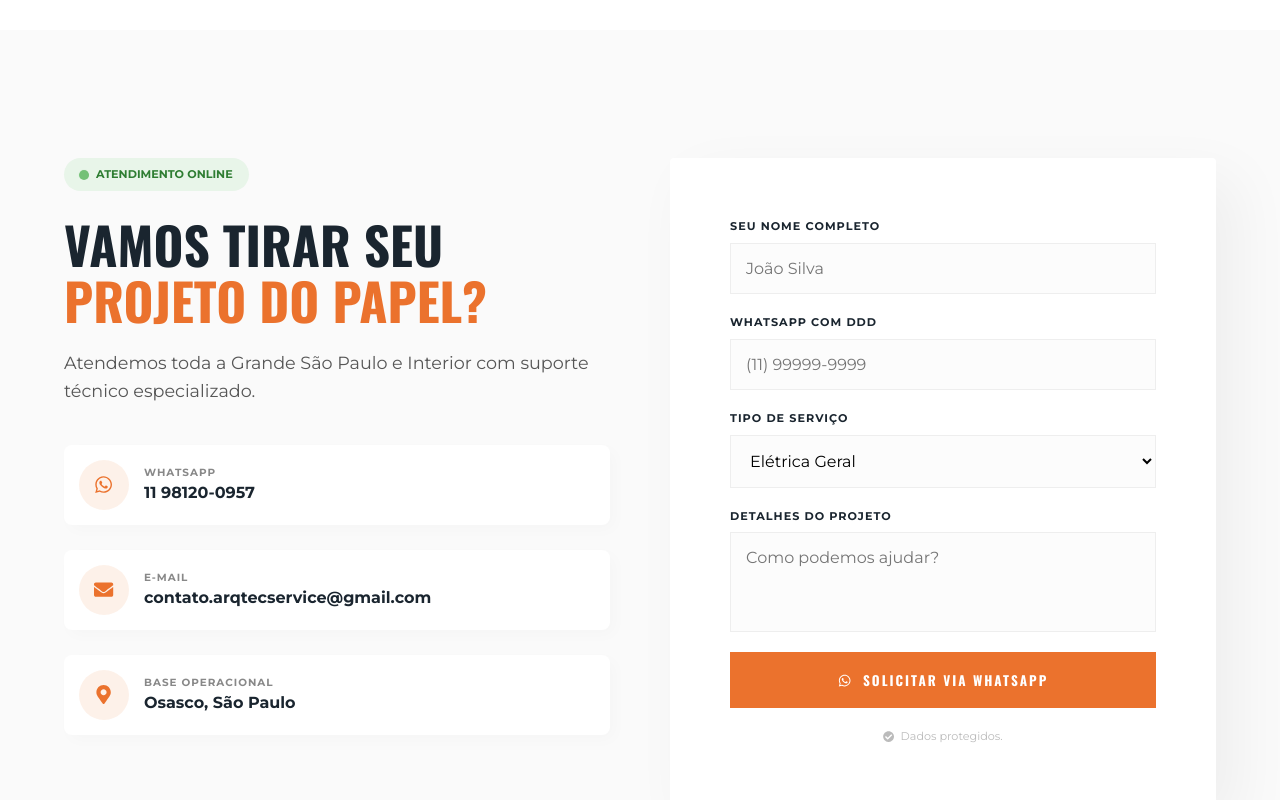
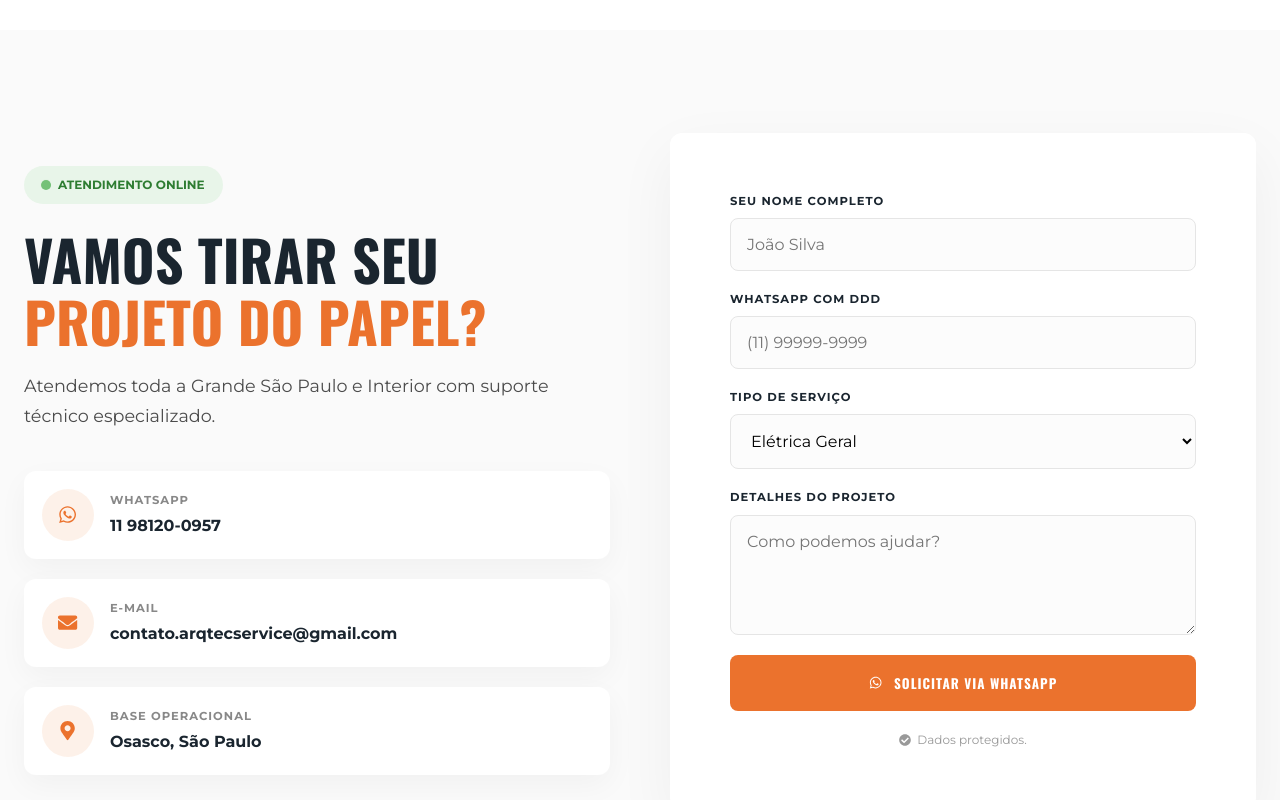
Before and after one commit to matheusedivaldo/arqtecservice, a React (Vite) app: page / in a window 1280 px wide. Shown: the part 8920-9720 px from the top of the page. Built offline with nearby package versions, Linux system fonts and the light colour scheme.

Commit message:
Corrige footer

```diff
--- a/src/components/Contact/Contact.module.css
+++ b/src/components/Contact/Contact.module.css
@@ -1,23 +1,23 @@
 .contact {
-  padding: clamp(60px, 10vw, 140px) 0;
-  background-color: #fafafa;
+  padding: clamp(60px, 8vw, 120px) 0;
+  background: #fafafa;
   overflow: hidden;
 }
 
 .container {
+  width: 100%;
   max-width: 1400px;
   margin: 0 auto;
-  padding: 0 5%;
+  padding: 0 24px;
 }
 
 .contentGrid {
   display: grid;
-  grid-template-columns: 1fr 1fr;
+  grid-template-columns: repeat(2, minmax(0, 1fr));
   gap: 60px;
-  align-items: flex-start;
+  align-items: center;
 }
 
-/* INFO SIDE */
 .infoSide {
   opacity: 0;
   transform: translateX(-40px);
@@ -33,20 +33,21 @@
   display: inline-flex;
   align-items: center;
   gap: 8px;
-  background-color: #e8f5e9;
+  background: #e8f5e9;
   color: #2e7d32;
-  padding: 8px 16px;
-  border-radius: 50px;
-  font-size: 0.7rem;
+  padding: 10px 18px;
+  border-radius: 999px;
+  font-size: 0.75rem;
   font-weight: 800;
   text-transform: uppercase;
-  margin-bottom: 25px;
+  margin-bottom: 24px;
+  flex-wrap: wrap;
 }
 
 .dot {
   width: 8px;
   height: 8px;
-  background-color: #4caf50;
+  background: #4caf50;
   border-radius: 50%;
   animation: pulse 1.5s infinite;
 }
@@ -56,10 +57,12 @@
     transform: scale(1);
     opacity: 1;
   }
+
   50% {
     transform: scale(1.4);
     opacity: 0.6;
   }
+
   100% {
     transform: scale(1);
     opacity: 1;
@@ -68,11 +71,12 @@
 
 .title {
   font-family: var(--font-secondary);
-  font-size: clamp(2rem, 5vw, 3.2rem);
+  font-size: clamp(2rem, 5vw, 3.5rem);
+  line-height: 1.1;
+  text-transform: uppercase;
   color: var(--color-secondary);
-  text-transform: uppercase;
-  line-height: 1.1;
   margin-bottom: 20px;
+  word-break: break-word;
 }
 
 .title span {
@@ -80,31 +84,34 @@
 }
 
 .subtitle {
-  font-size: 1.1rem;
+  font-size: clamp(1rem, 2vw, 1.1rem);
+  line-height: 1.7;
   color: var(--color-text);
+  opacity: 0.85;
   margin-bottom: 40px;
-  line-height: 1.6;
-  opacity: 0.8;
+  max-width: 550px;
 }
 
 .infoCards {
   display: grid;
-  gap: 25px;
+  gap: 20px;
 }
 
 .infoCard {
   display: flex;
   align-items: center;
-  gap: 15px;
+  gap: 16px;
+  padding: 18px;
   background: #fff;
-  padding: 15px;
-  border-radius: 8px;
-  box-shadow: 5px 5px 15px rgba(0, 0, 0, 0.02);
+  border-radius: 12px;
+  box-shadow: 0 10px 30px rgba(0, 0, 0, 0.04);
+  width: 100%;
 }
 
 .iconCircle {
-  width: 50px;
-  height: 50px;
+  width: 52px;
+  height: 52px;
+  min-width: 52px;
   background: rgba(235, 114, 45, 0.1);
   color: var(--color-primary);
   display: flex;
@@ -112,31 +119,39 @@
   justify-content: center;
   border-radius: 50%;
   font-size: 1.2rem;
-  flex-shrink: 0;
+}
+
+.cardText {
+  width: 100%;
+  overflow: hidden;
 }
 
 .cardText h4 {
-  font-size: 0.65rem;
+  font-size: 0.72rem;
   text-transform: uppercase;
   color: #888;
   letter-spacing: 1px;
+  margin-bottom: 4px;
 }
 
 .cardText p {
   font-size: 1rem;
   font-weight: 700;
   color: var(--color-secondary);
+  white-space: nowrap;
+  overflow: hidden;
+  text-overflow: ellipsis;
 }
 
-/* FORM SIDE */
 .formSide {
-  background-color: #ffffff;
-  padding: clamp(30px, 5vw, 60px);
-  box-shadow: 20px 20px 60px rgba(0, 0, 0, 0.05);
-  border-radius: 4px;
+  background: #fff;
+  padding: clamp(24px, 5vw, 60px);
+  border-radius: 12px;
+  box-shadow: 0 20px 60px rgba(0, 0, 0, 0.05);
   opacity: 0;
   transform: translateY(40px);
   transition: all 0.8s cubic-bezier(0.16, 1, 0.3, 1) 0.2s;
+  width: 100%;
 }
 
 .animate .formSide {
@@ -157,105 +172,174 @@
 }
 
 .inputGroup label {
-  font-size: 0.7rem;
+  font-size: 0.72rem;
   text-transform: uppercase;
   font-weight: 800;
+  letter-spacing: 1px;
   color: var(--color-secondary);
-  letter-spacing: 1px;
 }
 
 .inputGroup input,
 .inputGroup select,
 .inputGroup textarea {
-  padding: 15px;
-  border: 1px solid #eee;
-  background-color: #fcfcfc;
+  width: 100%;
+  padding: 16px;
+  border: 1px solid #e5e5e5;
+  background: #fcfcfc;
+  border-radius: 8px;
+  font-size: 1rem;
   font-family: var(--font-primary);
-  font-size: 1rem;
   outline: none;
+  transition: 0.3s ease;
 }
 
 .inputGroup textarea {
-  height: 100px;
-  resize: none;
+  min-height: 120px;
+  resize: vertical;
 }
 
 .inputGroup input:focus,
+.inputGroup select:focus,
 .inputGroup textarea:focus {
   border-color: var(--color-primary);
-  background-color: #fff;
+  background: #fff;
 }
 
 .submitBtn {
-  background-color: var(--color-primary);
-  color: #fff;
+  width: 100%;
   border: none;
   padding: 18px;
+  border-radius: 8px;
+  background: var(--color-primary);
+  color: #fff;
   font-family: var(--font-secondary);
   font-weight: 800;
   text-transform: uppercase;
-  letter-spacing: 2px;
+  letter-spacing: 1px;
   cursor: pointer;
   display: flex;
   align-items: center;
   justify-content: center;
   gap: 12px;
-  transition: 0.3s;
+  transition: 0.3s ease;
 }
 
 .submitBtn:hover {
-  background-color: var(--color-secondary);
-  transform: translateY(-3px);
+  background: var(--color-secondary);
+  transform: translateY(-2px);
 }
 
 .securityText {
-  text-align: center;
-  font-size: 0.7rem;
-  color: #bbb;
   display: flex;
   align-items: center;
   justify-content: center;
   gap: 6px;
+  text-align: center;
+  font-size: 0.75rem;
+  color: #999;
 }
 
-/* RESPONSIVO AJUSTADO */
 @media (max-width: 1024px) {
   .contentGrid {
     grid-template-columns: 1fr;
     gap: 50px;
   }
+
   .infoSide {
     text-align: center;
   }
-  .statusBadge,
+
+  .subtitle {
+    margin: 0 auto 32px;
+  }
+
+  .infoCards {
+    max-width: 700px;
+    margin: 0 auto;
+  }
+
   .infoCard {
-    justify-content: center;
-  }
-  .subtitle {
-    margin: 0 auto 30px;
-  }
-  .infoCards {
-    max-width: 500px;
-    margin: 0 auto;
+    text-align: left;
   }
 }
 
-@media (max-width: 600px) {
+@media (max-width: 768px) {
+  .contact {
+    padding: 80px 0;
+  }
+
   .container {
-    padding: 0 4%;
+    padding: 0 18px;
   }
+
+  .contentGrid {
+    gap: 40px;
+  }
+
+  .title {
+    font-size: 2rem;
+  }
+
   .formSide {
-    padding: 30px 20px;
+    padding: 28px 20px;
   }
-  .title {
-    font-size: 1.8rem;
+
+  .infoCard {
+    padding: 16px;
+    gap: 14px;
   }
-  .infoCard {
-    text-align: left;
-  }
+
   .iconCircle {
-    width: 40px;
-    height: 40px;
+    width: 46px;
+    height: 46px;
+    min-width: 46px;
     font-size: 1rem;
   }
+
+  .cardText p {
+    font-size: 0.95rem;
+  }
 }
+
+@media (max-width: 480px) {
+  .container {
+    padding: 0 14px;
+  }
+
+  .title {
+    font-size: 1.7rem;
+    line-height: 1.2;
+  }
+
+  .subtitle {
+    font-size: 0.95rem;
+  }
+
+  .statusBadge {
+    width: 100%;
+    justify-content: center;
+    text-align: center;
+  }
+
+  .infoCard {
+    flex-direction: row;
+    align-items: flex-start;
+  }
+
+  .inputGroup input,
+  .inputGroup select,
+  .inputGroup textarea {
+    padding: 14px;
+    font-size: 0.95rem;
+  }
+
+  .submitBtn {
+    padding: 16px;
+    font-size: 0.9rem;
+    letter-spacing: 0.5px;
+  }
+
+  .securityText {
+    font-size: 0.7rem;
+  }
+}
```
